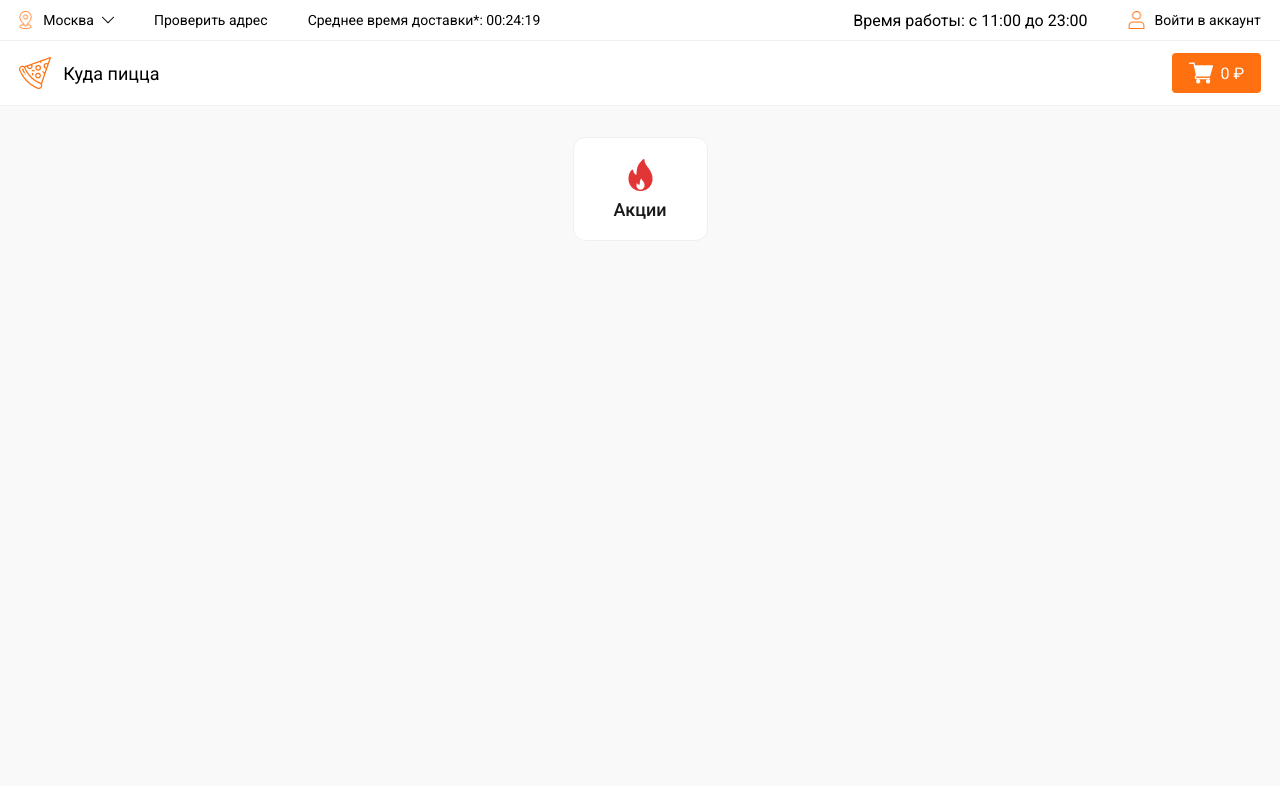
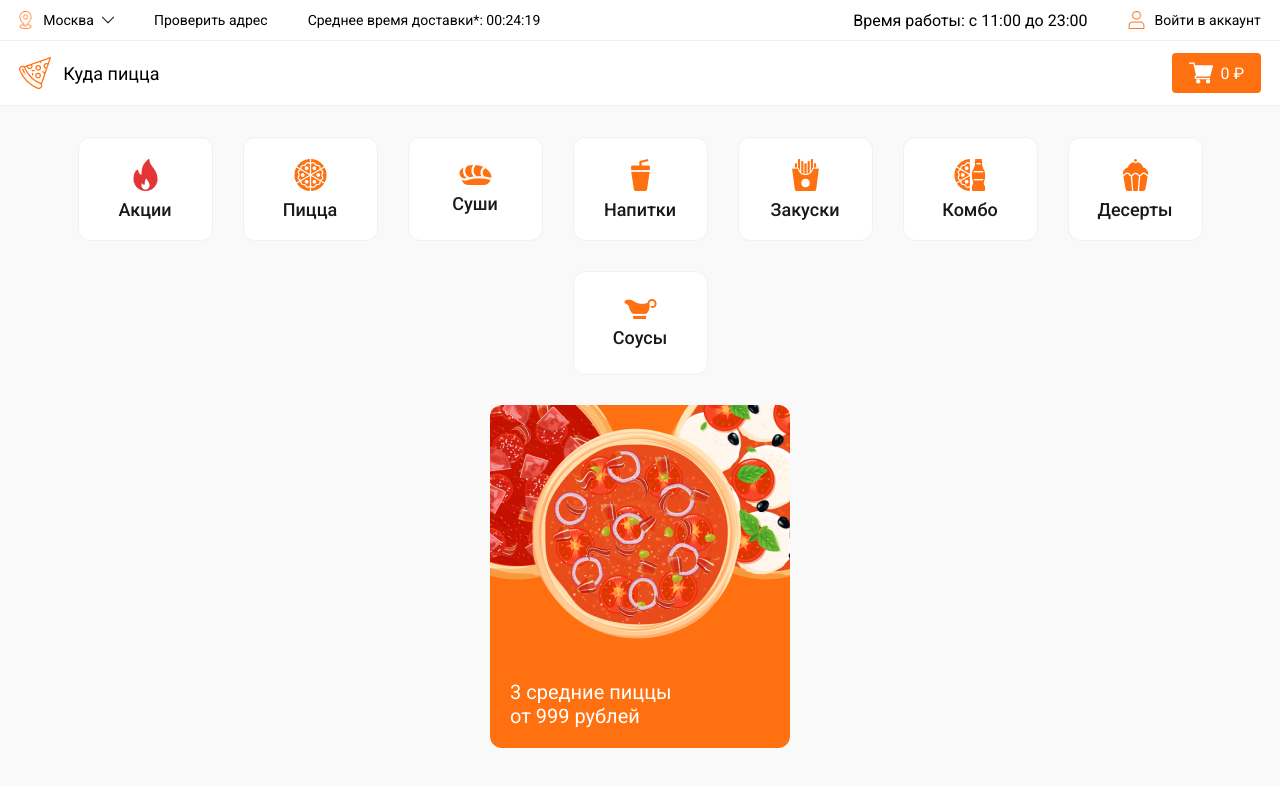
Before and after one commit to mixanBit/Pizza-react, a React app: page / in a window 1280 px wide. Built offline with nearby package versions, Linux system fonts and the light colour scheme.

Commit message:
Add navigation

```diff
--- a/src/color.css
+++ b/src/color.css
@@ -12,8 +12,15 @@
 
   /* navigation.scss */
   --navigationItemsBorder: #F0F0F0;
+  --navigationItemsBorderHover: #FF7010;
   --navigationItemsColor: #191919;
   --navigationItemsBg: white;
+  --navigationItemsColorHover: #E23535;
+
+  /* stocks.scss */
+  --stocksItemsColor: white;
+  --stocksItemsBg1: #FF7010;
+  --stocksItemsBg2: #E23535;
 }
 
 @media(max-width: 1330px) {
--- /dev/null
+++ b/src/components/navigation-folder/navigation-items.js
@@ -0,0 +1,19 @@
+import React from "react";
+
+
+export default function navigationItems(props) {
+  return (
+    <nav className="navigation">
+      {props.menuItems.map(menuItems => {
+        return (
+          <a href="##">
+            <div className="navigation_items">
+              <img className="icon_navigation_item" src={menuItems.navigationIcon} alt={menuItems.navigationText} />
+              <h2 className="navigation_heading">{menuItems.navigationText}</h2>
+            </div>
+          </a>
+        )
+      })}
+    </nav>
+  )
+}
--- a/src/components/navigation-folder/navigation.js
+++ b/src/components/navigation-folder/navigation.js
@@ -1,15 +1,45 @@
 import React from "react";
+import NavigationItems from './navigation-items'
 import './navigation.css'
 
+let menuItems = [
+  {
+    navigationIcon: './images/navigation-icons/Fire.png',
+    navigationText: 'Акции'
+  },
+  {
+    navigationIcon: './images/navigation-icons/Pizza.png',
+    navigationText: 'Пицца'
+  },
+  {
+    navigationIcon: './images/navigation-icons/Sushi.png',
+    navigationText: 'Суши'
+  },
+  {
+    navigationIcon: './images/navigation-icons/Drinks.png',
+    navigationText: 'Напитки'
+  },
+  {
+    navigationIcon: './images/navigation-icons/Snacks.png',
+    navigationText: 'Закуски'
+  },
+  {
+    navigationIcon: './images/navigation-icons/Combo.png',
+    navigationText: 'Комбо'
+  },
+  {
+    navigationIcon: './images/navigation-icons/Desserts.png',
+    navigationText: 'Десерты'
+  },
+  {
+    navigationIcon: './images/navigation-icons/Sauces.png',
+    navigationText: 'Соусы'
+  }
+]
+
 export default function header() {
+
   return (
-    <nav className="navigation">
-      <a href="">
-        <div className="navigation_items">
-          <img src='./images/navigation-icons/fire.png' alt="fire" />
-          <h2 className="navigation_heading">Акции</h2>
-        </div>
-      </a>
-    </nav>
+      <NavigationItems menuItems={menuItems}/>
   )
 }
--- a/src/components/navigation-folder/navigation.scss
+++ b/src/components/navigation-folder/navigation.scss
@@ -3,15 +3,19 @@
   display: flex;
   justify-content: center;
   align-items: center;
+  flex-flow: row wrap;
   grid-gap: 30px;
   margin: auto;
   margin-top: 31px;
+    @media(max-width: 768px){
+      grid-gap: 12px;
+    }
 }
 
 .navigation_items{
   border: 1px solid var(--navigationItemsBorder);
   border-radius: 12px;
-  width: 135px;
+  min-width: 135px;
   height: 104px;
   display: flex;
   flex-direction: column;
@@ -19,9 +23,34 @@
   align-items: center;
   grid-gap: 8px;
   background-color: var(--navigationItemsBg);
-    .navigation_heading{
-      font-size: 18px;
-      font-weight: 500;
-      color: var(--navigationItemsColor);
+  transition: .25s linear;
+  padding: 11px 12px 11px 12px;
+    &:hover{
+      border: 1px solid var(--navigationItemsBorderHover);
+    }
+    &:hover .navigation_heading{
+      color: var(--navigationItemsColorHover);
+    }
+    @media(max-width: 768px){
+      min-width: 1px;
+      height: 40px;
+      flex-direction: row;
+      grid-gap: 11px;
     }
 }
+
+.icon_navigation_item{
+  @media(max-width: 768px){
+    max-width: 20px;
+  }
+}
+
+.navigation_heading{
+  font-size: 18px;
+  font-weight: 500;
+  color: var(--navigationItemsColor);
+  transition: inherit;
+    @media(max-width: 768px){
+      font-size: 14px;
+    }
+}
--- /dev/null
+++ b/src/components/stocks-folder/stocks-items.js
@@ -0,0 +1,13 @@
+import React from "react";
+
+export default function stocksItems() {
+  return (
+    <section className="stocks">
+      <div className="stocks_item">
+        <img className="img_stocks" src="/images/open-pizza.png" alt="" />
+        <p className="stocks_item_text">3 средние пиццы <br/>
+от 999 рублей</p>
+      </div>
+    </section>
+  )
+}
--- /dev/null
+++ b/src/components/stocks-folder/stocks.js
@@ -0,0 +1,15 @@
+import React from "react";
+import StocksItems from './stocks-items'
+import './stocks.css'
+
+let stocksItems = [
+  {
+    stocksItemText: '3 средние пиццы от 999 рублей'
+  }
+]
+
+export default function Stocks() {
+  return (
+    <StocksItems />
+  )
+}
--- /dev/null
+++ b/src/components/stocks-folder/stocks.scss
@@ -0,0 +1,41 @@
+.stocks{
+  display: flex;
+  justify-content: center;
+  align-items: center;
+  flex-flow: row wrap;
+  margin-top: 30px;
+}
+
+.stocks_item{
+  border-radius: 12px;
+  width: 300px;
+  height: 343px;
+  overflow: hidden;
+  display: flex;
+  flex-direction: column;
+    &:nth-child(odd){
+      background-color: var(--stocksItemsBg1);
+    }
+    &:nth-child(even){
+      background-color: var(--stocksItemsBg2);
+    }
+    @media(max-width: 768px) {
+      width: 280px;
+      height: 320px;
+    }
+}
+
+.img_stocks{
+  width: 100%;
+  margin: auto;
+  margin-top: 0;
+}
+
+.stocks_item_text{
+  width: 240px;
+  font-size: 20px;
+  color: var(--stocksItemsColor);
+  margin: auto;
+  margin-bottom: 20px;
+  margin-left: 20px;
+}
--- a/src/index.css
+++ b/src/index.css
@@ -15,6 +15,13 @@ body{
   font-family: 'Roboto', sans-serif;
 }
 
+@media (hover: none) and (pointer: coarse) {
+  *, a, button, input{
+    cursor: none !important;
+  }
+
+}
+
 a{
   text-decoration: none;
 }
@@ -28,3 +35,8 @@ button, input{
 hr{
   border: none;
 }
+
+.body_main{
+  width: var(--width);
+  margin: auto;
+}
--- a/src/index.js
+++ b/src/index.js
@@ -4,8 +4,9 @@ import ReactDOM from 'react-dom';
 import reportWebVitals from './reportWebVitals';
 
 // components
-import Header from './components/header-folder/header.js'
-import Navigation from './components/navigation-folder/navigation.js'
+import Header from './components/header-folder/header'
+import Navigation from './components/navigation-folder/navigation'
+import Stocks from './components/stocks-folder/stocks'
 
 // style
 import './index.css';
@@ -16,6 +17,9 @@ ReactDOM.render(
   <React.StrictMode>
     <Header />
     <Navigation />
+    <main className='body_main'>
+      <Stocks />
+    </main>
   </React.StrictMode>,
   document.getElementById('app')
 );
```
Also changed, not shown: public/images/navigation-icons/Combo.png (added), public/images/navigation-icons/Desserts.png (added), public/images/navigation-icons/Drinks.png (added), public/images/navigation-icons/Pizza.png (added), public/images/navigation-icons/Sauces.png (added), public/images/navigation-icons/Snacks.png (added), public/images/navigation-icons/Sushi.png (added), public/images/open-pizza.png (added), src/components/navigation-folder/navigation.css, src/components/stocks-folder/stocks.css (added), 1 other file.
